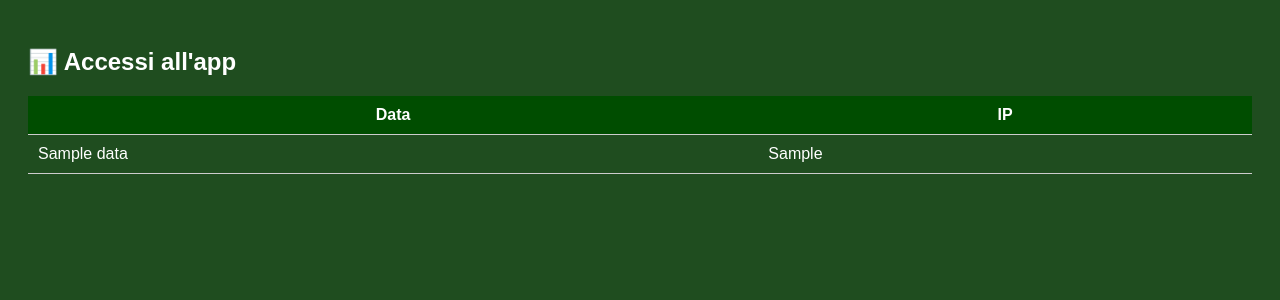
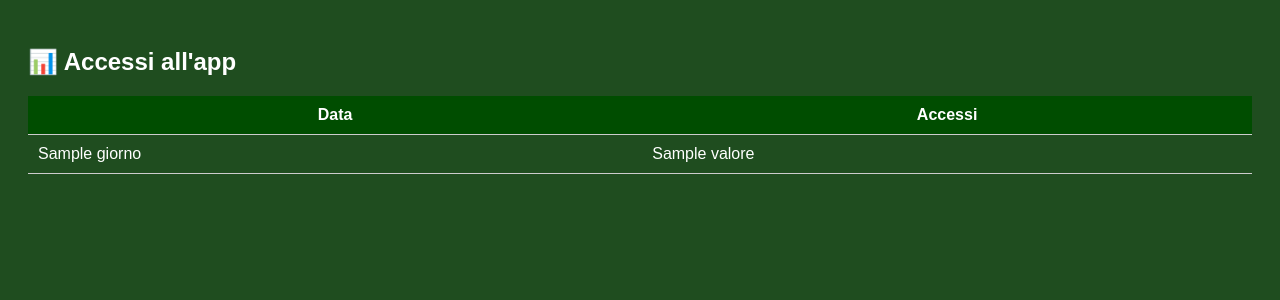
Before and after one commit to emiliomaj60-lang/alpini-preordini, a Flask app: template templates/admin_accessi.html in a window 1280 px wide. Shown: the top 300 px of the page. Run offline with Flask 3, Linux system fonts and the light colour scheme; the template is opened without the code that fills it: most values are stand-ins (such as "Sample title", 1, 10 or a date in 2020).

Commit message:
Add files via upload

```diff
--- a/templates/admin_accessi.html
+++ b/templates/admin_accessi.html
@@ -15,11 +15,11 @@
 <h2>📊 Accessi all'app</h2>
 
 <table>
-    <tr><th>Data</th><th>IP</th></tr>
-    {% for a in accessi %}
+    <tr><th>Data</th><th>Accessi</th></tr>
+    {% for giorno, valore in accessi.giorni.items() %}
     <tr>
-        <td>{{ a.data }}</td>
-        <td>{{ a.ip }}</td>
+        <td>{{ giorno }}</td>
+        <td>{{ valore }}</td>
     </tr>
     {% endfor %}
 </table>
```
